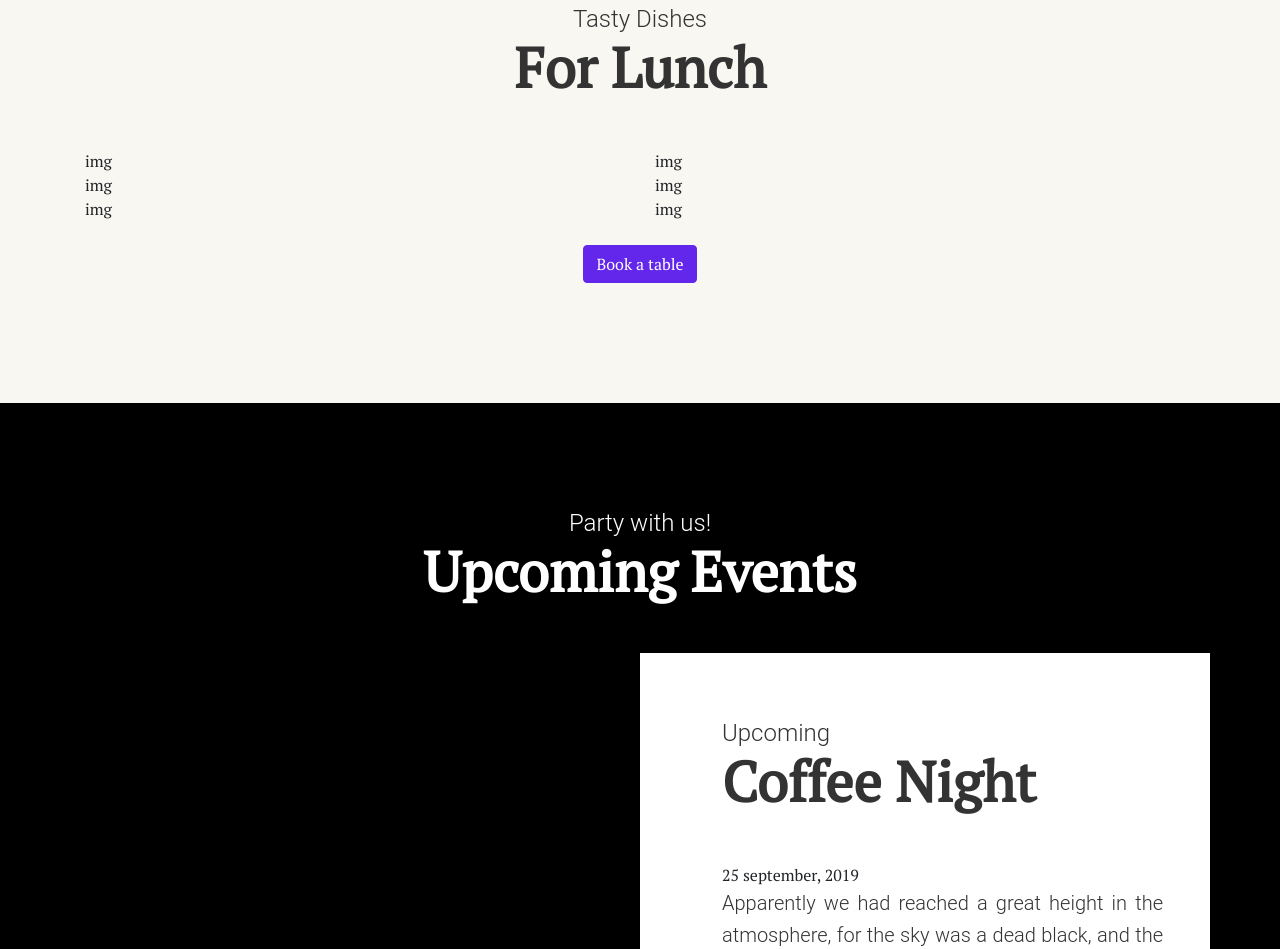
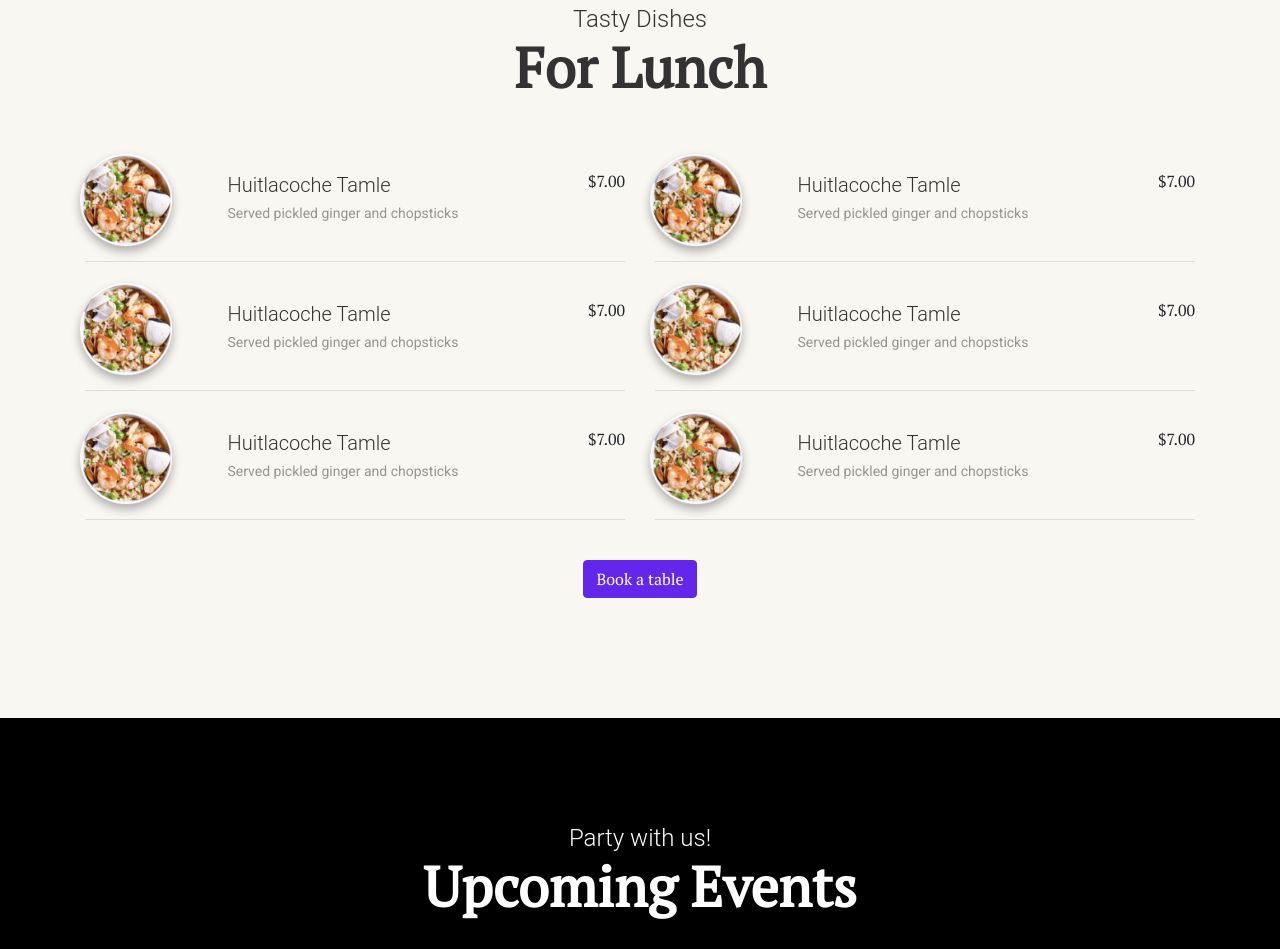
Before and after one commit to feber32/corebiz, a plain HTML site: page index.html in a window 1280 px wide. Shown: the part 2443-3392 px from the top of the page. Drawn offline with nearby package versions, Linux system fonts and the light colour scheme.

Commit message:
casi cuatro

```diff
--- a/index.html
+++ b/index.html
@@ -124,6 +124,22 @@
       background: -ms-linear-gradient(top, rgba(249, 247, 242, 1) 0%, rgba(249, 247, 242, 1) 50%, rgba(0, 0, 0, 1) 51%, rgba(0, 0, 0, 1) 100%);
       background: linear-gradient(to bottom, rgba(249, 247, 242, 1) 0%, rgba(249, 247, 242, 1) 50%, rgba(0, 0, 0, 1) 51%, rgba(0, 0, 0, 1) 100%);
       filter: progid:DXImageTransform.Microsoft.gradient(startColorstr='#f9f7f2', endColorstr='#000000', GradientType=0);
+    }
+
+    .ForLunch_01{
+      color: #333333;
+      font-family: "Roboto Light";
+      font-size: 20px;
+      font-weight: 300;
+      line-height: 32px;
+    }
+
+    .ForLunch_02{
+      color: rgba(51, 51, 51, 0.5);
+      font-family: Roboto;
+      font-size: 14px;
+      font-weight: 400;
+      line-height: 24px;
     }
 
   </style>
@@ -324,12 +340,96 @@
 
         <div class="col-12 text-center titleSecc"> Tasty Dishes </div>
         <div class="col-12 text-center titleSubSecc "> For Lunch </div>
-        <div class="col-sm-12 col-lg-6 "> img </div>
-        <div class="col-sm-12 col-lg-6 "> img </div>
-        <div class="col-sm-12 col-lg-6 "> img </div>
-        <div class="col-sm-12 col-lg-6 "> img </div>
-        <div class="col-sm-12 col-lg-6 "> img </div>
-        <div class="col-sm-12 col-lg-6 "> img </div>
+        <div class="col-sm-12 col-lg-6 ">
+            <div class="row">
+                <div class="col-sm-5 col-lg-3 p-0">
+                    <img src="images/plato_02.png" alt="" style="width:112px;">
+                </div>
+                <div class="col-sm-7 col-lg-9 " style="padding-top: 20px;">
+                    <div class="  clearfix">
+                        <div class="float-left ForLunch_01"> Huitlacoche Tamle</div>
+                        <div class="float-right">$7.00</div>
+                    </div>
+                    <div class="ForLunch_02">Served pickled ginger and chopsticks</div>
+                </div>
+            </div>
+            <hr style="margin-top: 0px;">
+        </div>
+        <div class="col-sm-12 col-lg-6 ">
+            <div class="row">
+                <div class="col-sm-5 col-lg-3 p-0">
+                    <img src="images/plato_02.png" alt="" style="width:112px;">
+                </div>
+                <div class="col-sm-7 col-lg-9 " style="padding-top: 20px;">
+                    <div class="  clearfix">
+                        <div class="float-left ForLunch_01"> Huitlacoche Tamle</div>
+                        <div class="float-right">$7.00</div>
+                    </div>
+                    <div class="ForLunch_02">Served pickled ginger and chopsticks</div>
+                </div>
+            </div>
+            <hr style="margin-top: 0px;">
+        </div>
+        <div class="col-sm-12 col-lg-6 ">
+            <div class="row">
+                <div class="col-sm-5 col-lg-3 p-0">
+                    <img src="images/plato_02.png" alt="" style="width:112px;">
+                </div>
+                <div class="col-sm-7 col-lg-9 " style="padding-top: 20px;">
+                    <div class="  clearfix">
+                        <div class="float-left ForLunch_01"> Huitlacoche Tamle</div>
+                        <div class="float-right">$7.00</div>
+                    </div>
+                    <div class="ForLunch_02">Served pickled ginger and chopsticks</div>
+                </div>
+            </div>
+            <hr style="margin-top: 0px;">
+        </div>
+        <div class="col-sm-12 col-lg-6 ">
+            <div class="row">
+                <div class="col-sm-5 col-lg-3 p-0">
+                    <img src="images/plato_02.png" alt="" style="width:112px;">
+                </div>
+                <div class="col-sm-7 col-lg-9 " style="padding-top: 20px;">
+                    <div class="  clearfix">
+                        <div class="float-left ForLunch_01"> Huitlacoche Tamle</div>
+                        <div class="float-right">$7.00</div>
+                    </div>
+                    <div class="ForLunch_02">Served pickled ginger and chopsticks</div>
+                </div>
+            </div>
+            <hr style="margin-top: 0px;">
+        </div>
+        <div class="col-sm-12 col-lg-6 ">
+            <div class="row">
+                <div class="col-sm-5 col-lg-3 p-0">
+                    <img src="images/plato_02.png" alt="" style="width:112px;">
+                </div>
+                <div class="col-sm-7 col-lg-9 " style="padding-top: 20px;">
+                    <div class="  clearfix">
+                        <div class="float-left ForLunch_01"> Huitlacoche Tamle</div>
+                        <div class="float-right">$7.00</div>
+                    </div>
+                    <div class="ForLunch_02">Served pickled ginger and chopsticks</div>
+                </div>
+            </div>
+            <hr style="margin-top: 0px;">
+        </div>
+        <div class="col-sm-12 col-lg-6 ">
+            <div class="row">
+                <div class="col-sm-3 col-lg-3 p-0">
+                    <img src="images/plato_02.png" alt="" style="width:112px;">
+                </div>
+                <div class="col-sm-9 col-lg-9 " style="padding-top: 20px;">
+                    <div class="  clearfix">
+                        <div class="float-left ForLunch_01"> Huitlacoche Tamle</div>
+                        <div class="float-right">$7.00</div>
+                    </div>
+                    <div class="ForLunch_02">Served pickled ginger and chopsticks</div>
+                </div>
+            </div>
+            <hr style="margin-top: 0px;">
+        </div>
 
         <div class="col-12 text-center">
           <button type="button" class="btn btn-primary mt-4  " style="background-color:#6327EB; border-color:#6327EB;">Book a table</button>
```
